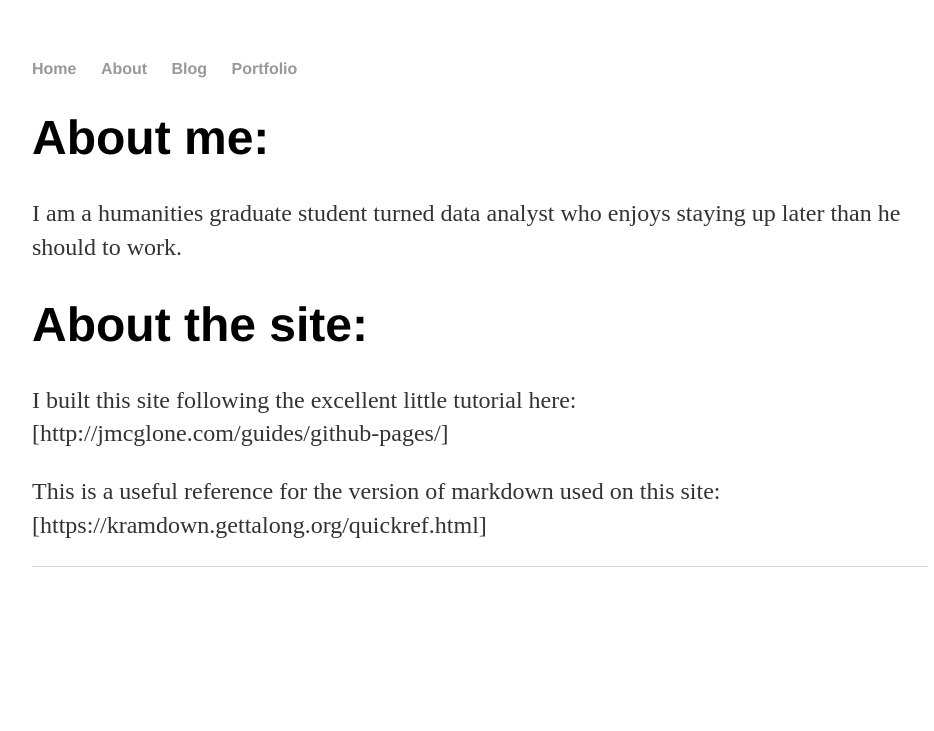
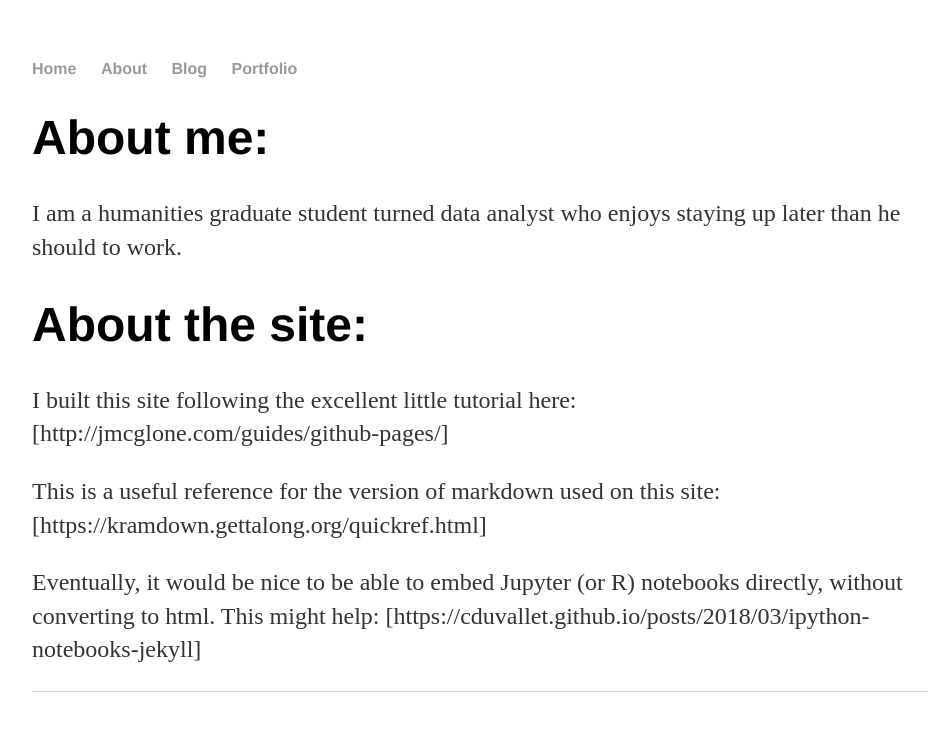
Before and after one commit to dmgrogers/dmgrogers.github.io, a Jekyll site: the page built from about.md, in a window 1280 px wide. Shown: the top 731 px of the page, without its empty margins (160-1094 px from the left). Built offline with Jekyll 4.4.1, drawn with Linux system fonts in a browser that asks for light colours.

Commit message:
Update about.md

```diff
--- a/about.md
+++ b/about.md
@@ -13,3 +13,5 @@ About the site:
 I built this site following the excellent little tutorial here: [http://jmcglone.com/guides/github-pages/]
 
 This is a useful reference for the version of markdown used on this site: [https://kramdown.gettalong.org/quickref.html]
+
+Eventually, it would be nice to be able to embed Jupyter (or R) notebooks directly, without converting to html.  This might help: [https://cduvallet.github.io/posts/2018/03/ipython-notebooks-jekyll]
```
